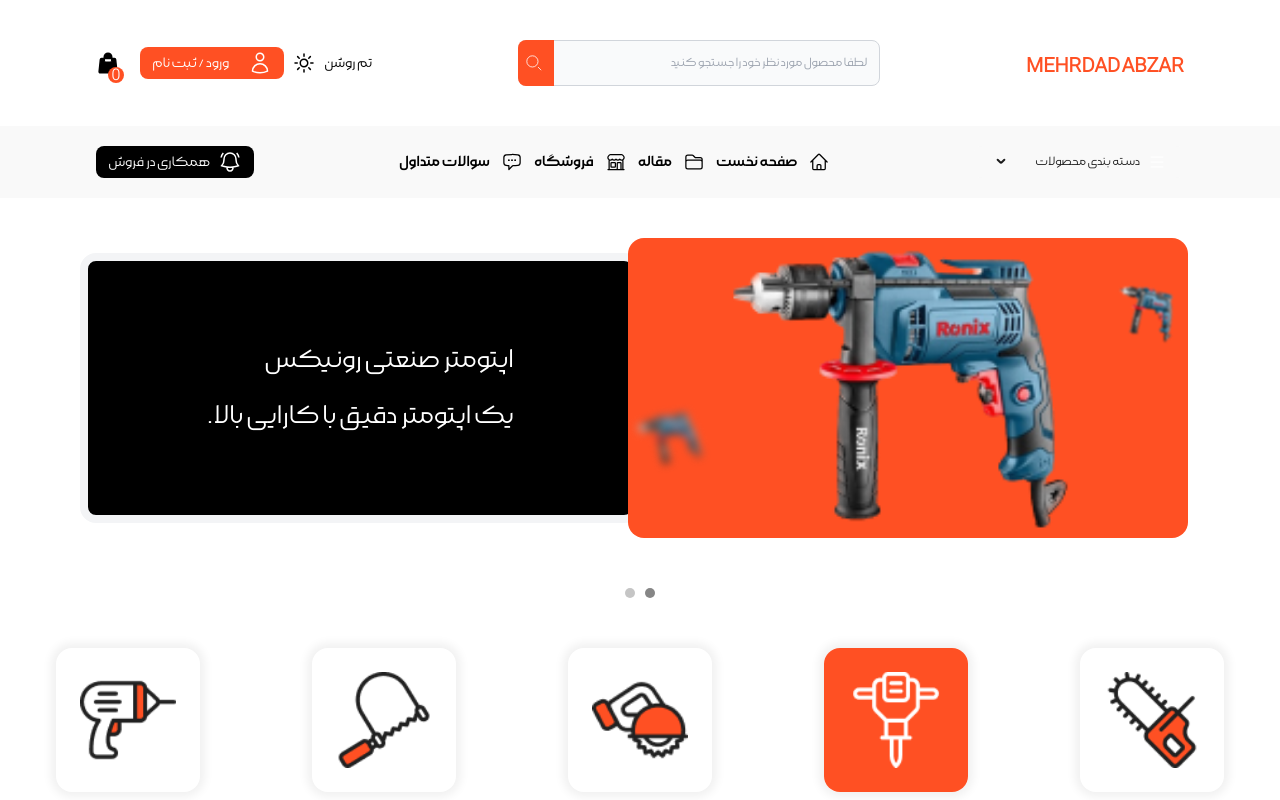
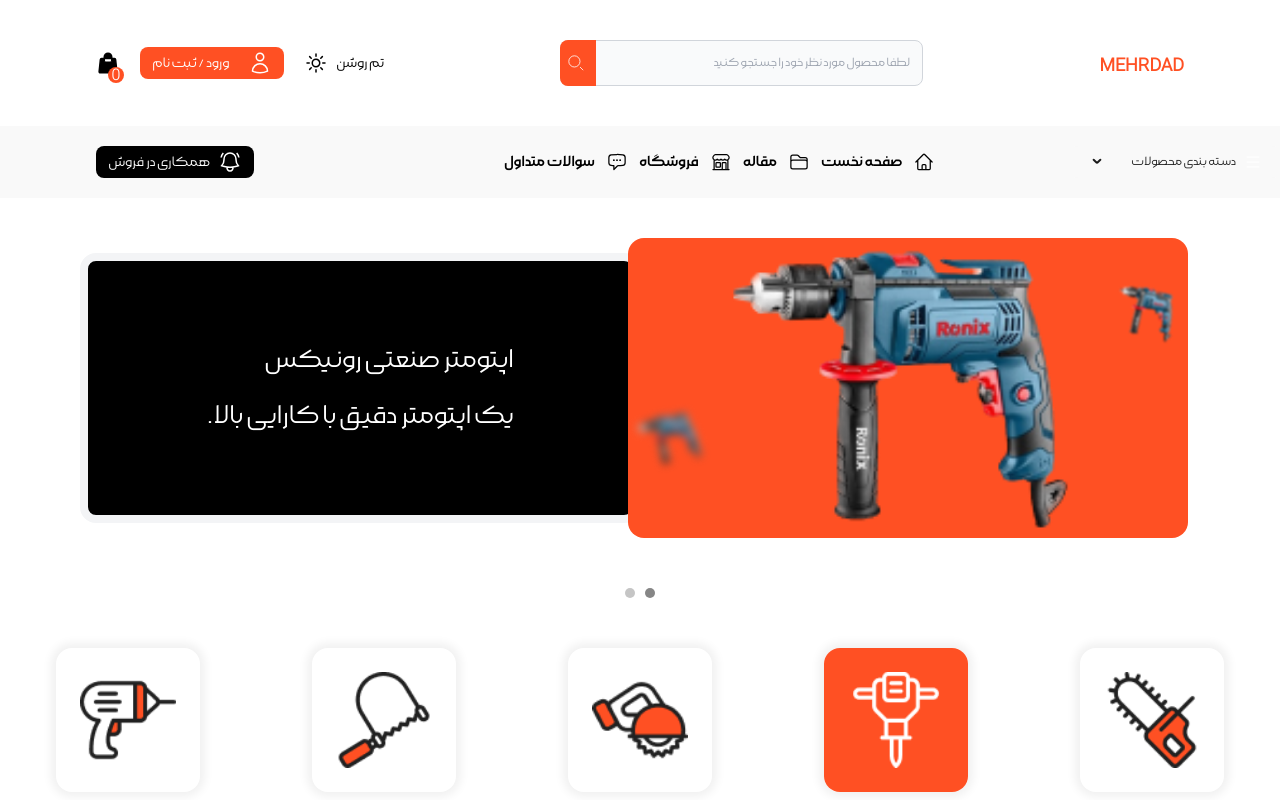
Before and after one commit to mehrdadosouli/abzar_osouli, a React (Vite) app: page / in a window 1280 px wide. Shown: the top 800 px of the page. Built offline with nearby package versions, Linux system fonts and the light colour scheme.

Commit message:
fixed header set close menu when click out side of header

```diff
--- a/src/components/header/HeaderMain.jsx
+++ b/src/components/header/HeaderMain.jsx
@@ -77,7 +77,7 @@
       </div>
 
       {/* موبایل: سبد خرید و دکمه منو */}
-      <div className="flex items-center gap-4 lg:hidden">
+      <div className="w-full flex justify-end items-center gap-4 lg:hidden">
         <div className="md:hidden flex">
           <Basket setGetTheme={setGetTheme} getTheme={getTheme} />
         </div>
--- a/src/components/header/HeaderTop.jsx
+++ b/src/components/header/HeaderTop.jsx
@@ -9,9 +9,9 @@
 
   return (
     <div className="flex justify-between items-center md:px-24 px-12 py-10 gap-5">
-      <h1 className="flex text-xl mt-2 text-primaryColor dark:text-white font-bold">MEHRDAD ABZAR</h1>
+      <Link to="/" className="flex text-lg mt-2 text-primaryColor dark:text-white font-bold">MEHRDAD</Link>
       <Search />
-      <div className="flex md:justify-end justify-between items-center gap-2 ">
+      <div className="flex md:justify-end justify-between items-center gap-5">
         <div className="flex gap-2 md:justify-center items-center dark:text-white text-black hover:cursor-pointer select-none" onClick={() => { theme(); setGetTheme(localStorage.getItem('theme')) }}>
           {
             getTheme == 'light' ? 'تم تیره' : 'تم روشن'
--- a/src/components/menu/Menu.jsx
+++ b/src/components/menu/Menu.jsx
@@ -1,4 +1,4 @@
-import React, { useState } from 'react';
+import { useEffect, useRef, useState } from 'react';
 import { MenuOutlined } from '@ant-design/icons';
 import { Menu } from 'antd';
 import { NavLink } from 'react-router';
@@ -7,6 +7,8 @@
 
 
 const MainMenu = () => {
+  const menuRef = useRef()
+  const [openKeys, setOpenKeys] = useState(['']);
   const [current, setCurrent] = useState('');
   const select = useSelector(selectCategory);
 
@@ -26,37 +28,55 @@
     }
   ];
 
+
   const onClick = (e) => {
     setCurrent(e.key);
   };
 
+  const blurHandler = (e) => {
+    if (menuRef.current && !menuRef.current.contains(e.target)) {
+      setOpenKeys([]);
+    }
+  }
+
+  useEffect(() => {
+    window.addEventListener("mousedown", blurHandler)
+    return () => {
+      window.removeEventListener("mousedown", blurHandler)
+    }
+  }, [])
+  const onOpenChange = (keys) => {
+    setOpenKeys(keys);
+  };
 
   // const isLightMode = localStorage.getItem('theme') === 'light';
-
   return (
-    <>
+    <div ref={menuRef}>
       <Menu
         // theme={isLightMode ? 'light' : 'dark'}
+        onBlur={(e) => blurHandler(e)}
         onClick={onClick}
         style={{
           width: 210,
           maxHeight: 300,
           overflowY: 'auto',
           border: 'none',
-          zIndex: 9999,
+          // zIndex: 9999,
           borderRadius: '0.5rem',
           backgroundColor: '#F9F9F9',
-          // position: 'absolute',
-          // top: '-16px',
-          // right: '0',
-          userSelect:'none',
+          position: 'absolute',
+          top: '20px',
+          right: '0',
+          userSelect: 'none',
         }}
         defaultOpenKeys={['']}
         selectedKeys={[current]}
+        openKeys={openKeys}
+        onOpenChange={onOpenChange}
         mode="inline"
         items={items}
       />
-    </>
+    </div>
   );
 };
 
```
Also changed, not shown: src/components/search/Search.jsx (+10 -10 lines). Lines whose indentation alone changed are shown as unchanged.
